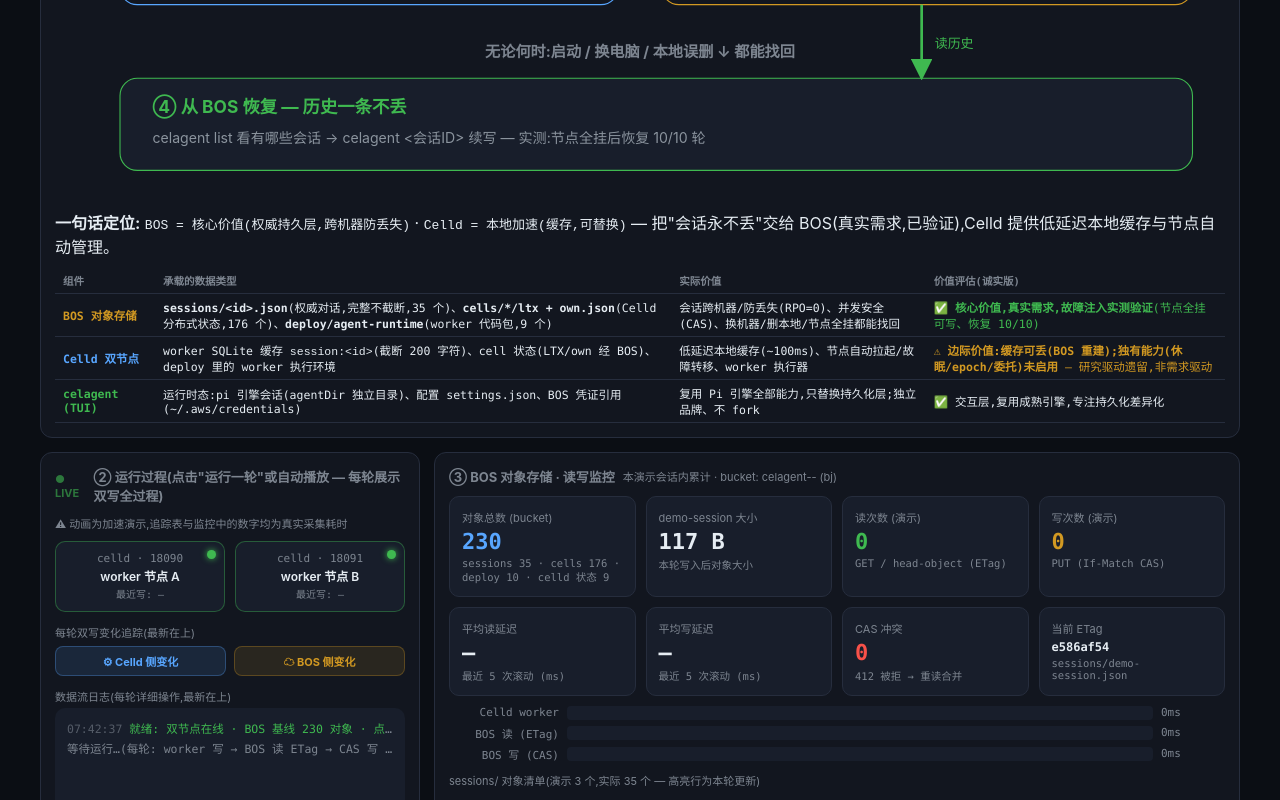
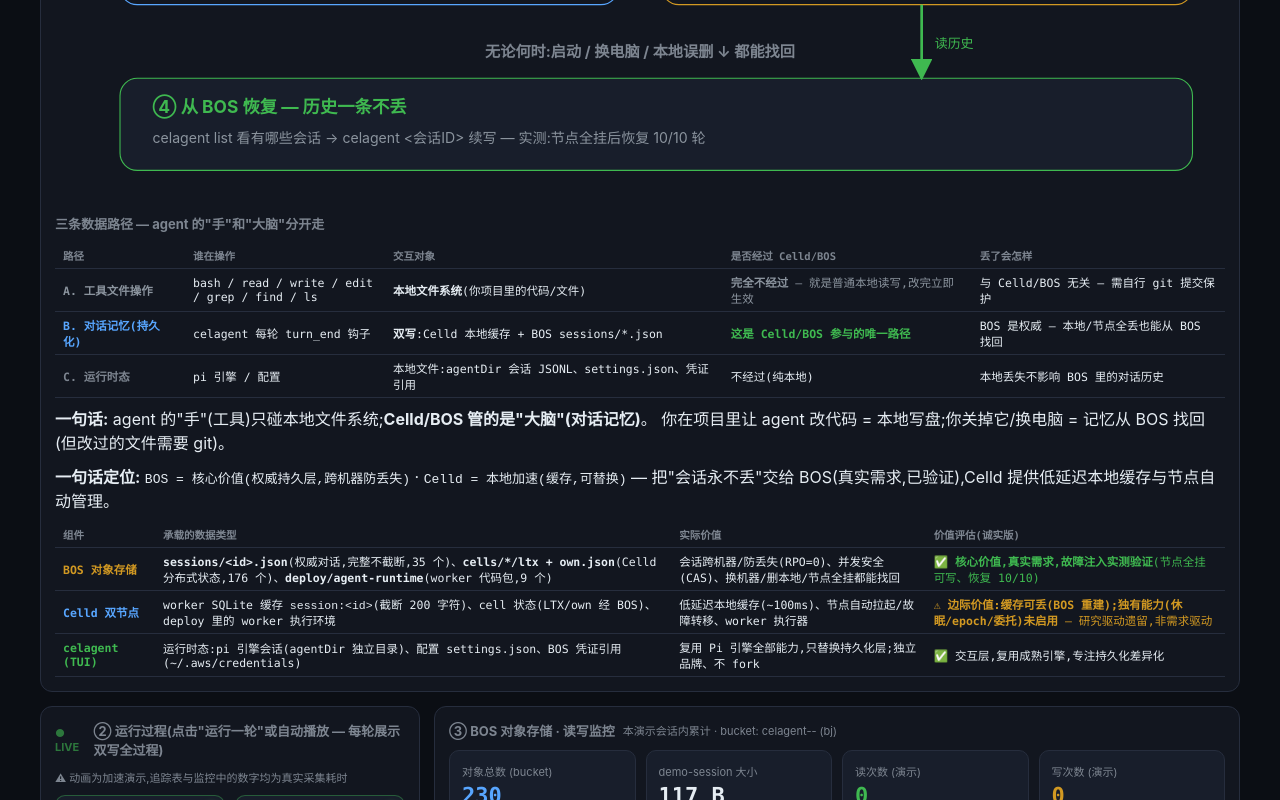
Before and after one commit to hxddh/celagent, a website: page docs/celld-bos-architecture-demo.html in a window 1280 px wide. Shown: the part 681-1481 px from the top of the page. Drawn offline with Linux system fonts and the light colour scheme.

Commit message:
HTML: 新增'三条数据路径'对照, 消除工具操作走 BOS 的误导
关键澄清 (用户问: agent 文件操作和谁交互):
- 工具 (bash/read/write/edit/grep/find/ls) 直接操作本地文件系统,
  与 Celld/BOS 完全无关 — pi 工具源码证实 (fs.readFile/spawn local shell)
- 新增表格 '三条数据路径': A. 工具文件操作(本地, 不经过) /
  B. 对话记忆(双写 Celld+BOS, 唯一参与路径) / C. 运行时态(本地)
- 一句话: agent 的'手'(工具)只碰本地磁盘; Celld/BOS 管'大脑'(记忆);
  改过的项目文件需 git 保护, BOS 只管对话历史
- 架构图 ① 内文字同步更新 (工具文件操作直接落本地磁盘)
- 导航新增 '5 三条数据路径' 锚点
- 修复编辑引入的重复 text 行
- 复查: 重叠 0, 12/12 检查通过

```diff
--- a/docs/celld-bos-architecture-demo.html
+++ b/docs/celld-bos-architecture-demo.html
@@ -126,7 +126,7 @@
   footer { margin-top:18px; text-align:center; color:var(--dim); font-size:11.5px; font-family:var(--mono); }
 
   /* 锚点目标避开悬浮条 */
-  #arch, #process, #monitor, #value { scroll-margin-top: 130px; }
+  #arch, #process, #monitor, #value, #paths { scroll-margin-top: 130px; }
 
   /* 悬浮操作条: 滚动时始终可见 */
   .sticky-bar {
@@ -189,6 +189,7 @@
     <a href="#process">2 运行过程</a>
     <a href="#monitor">3 BOS 监控</a>
     <a href="#value">4 价值评估</a>
+    <a href="#paths">5 三条数据路径</a>
   </div>
   <div class="sticky-hint">↓ 滚动页面时本操作条固定于顶部 · 自动播放中可随时点击「故障注入」观察降级</div>
 </div></header>
@@ -213,11 +214,13 @@
     <!-- ===== 步骤 1: 交互 ===== -->
     <rect x="30" y="30" width="1020" height="95" rx="16" fill="#181e2b" stroke="#3fb950"/>
     <text x="60" y="62" font-size="17" font-weight="700" fill="#e6edf3">① 你正在和 celagent 对话</text>
-    <text x="60" y="88" font-size="13" fill="#8b949e">它回答你的问题、调用工具(bash/read/write…)。每轮对话结束,它会把这一轮自动保存——</text>
-    <text x="60" y="110" font-size="13" fill="#8b949e">不是只存在你电脑里,而是同时写到下面两个地方:</text>
+    <text x="60" y="88" font-size="13" fill="#8b949e">它回答你、调用工具(bash/read/write…)。注意:工具的文件操作和它的"记忆"走两条完全不同的路——</text>
+    <text x="60" y="110" font-size="13" fill="#8b949e">记忆(对话历史)每轮自动保存到下面两处;工具的文件操作直接落本地磁盘(与 Celld/BOS 无关,见下方表格)</text>
 
     <!-- 步骤 2/3: 双写 -->
     <text x="540" y="168" font-size="14" font-weight="700" fill="#7d8590" text-anchor="middle">每轮对话,双写两处 ↓</text>
+
+    <!-- 步骤 2/3: 双写 -->
 
     <!-- Celld 框 -->
     <rect x="60" y="190" width="460" height="190" rx="16" fill="#12161f" stroke="#58a6ff"/>
@@ -254,6 +257,44 @@
     <path d="M 800 380 L 800 448" stroke="#3fb950" stroke-width="2.5" fill="none" marker-end="url(#arrG)"/>
     <text x="812" y="420" font-size="12" fill="#3fb950" font-family="monospace">读历史</text>
   </svg>
+
+  <!-- 三条数据路径 (关键: 避免误导) -->
+  <div style="margin-top:14px" id="paths">
+    <div class="panel-title">三条数据路径 — agent 的"手"和"大脑"分开走</div>
+    <table class="obj-table" style="margin-top:8px">
+      <thead><tr>
+        <th style="width:130px">路径</th><th style="width:200px">谁在操作</th>
+        <th>交互对象</th><th>是否经过 Celld/BOS</th><th>丢了会怎样</th>
+      </tr></thead>
+      <tbody>
+        <tr>
+          <td style="color:#8b949e;font-weight:600">A. 工具文件操作</td>
+          <td>bash / read / write / edit / grep / find / ls</td>
+          <td><b>本地文件系统</b>(你项目里的代码/文件)</td>
+          <td style="color:#8b949e"><b>完全不经过</b> — 就是普通本地读写,改完立即生效</td>
+          <td>与 Celld/BOS 无关 — 需自行 git 提交保护</td>
+        </tr>
+        <tr>
+          <td style="color:#58a6ff;font-weight:600">B. 对话记忆(持久化)</td>
+          <td>celagent 每轮 turn_end 钩子</td>
+          <td><b>双写</b>:Celld 本地缓存 + BOS sessions/*.json</td>
+          <td style="color:#3fb950"><b>这是 Celld/BOS 参与的唯一路径</b></td>
+          <td>BOS 是权威 — 本地/节点全丢也能从 BOS 找回</td>
+        </tr>
+        <tr>
+          <td style="color:#7d8590;font-weight:600">C. 运行时态</td>
+          <td>pi 引擎 / 配置</td>
+          <td>本地文件:agentDir 会话 JSONL、settings.json、凭证引用</td>
+          <td>不经过(纯本地)</td>
+          <td>本地丢失不影响 BOS 里的对话历史</td>
+        </tr>
+      </tbody>
+    </table>
+    <div class="dataflow-note" style="margin-top:8px">
+      <b>一句话:</b> agent 的"手"(工具)只碰本地文件系统;<b>Celld/BOS 管的是"大脑"(对话记忆)</b>。
+      你在项目里让 agent 改代码 = 本地写盘;你关掉它/换电脑 = 记忆从 BOS 找回(但改过的文件需要 git)。
+    </div>
+  </div>
 
   <!-- 定位一句话 + 价值分层表 -->
   <div class="dataflow-note" style="margin-top:10px" id="value">
```
